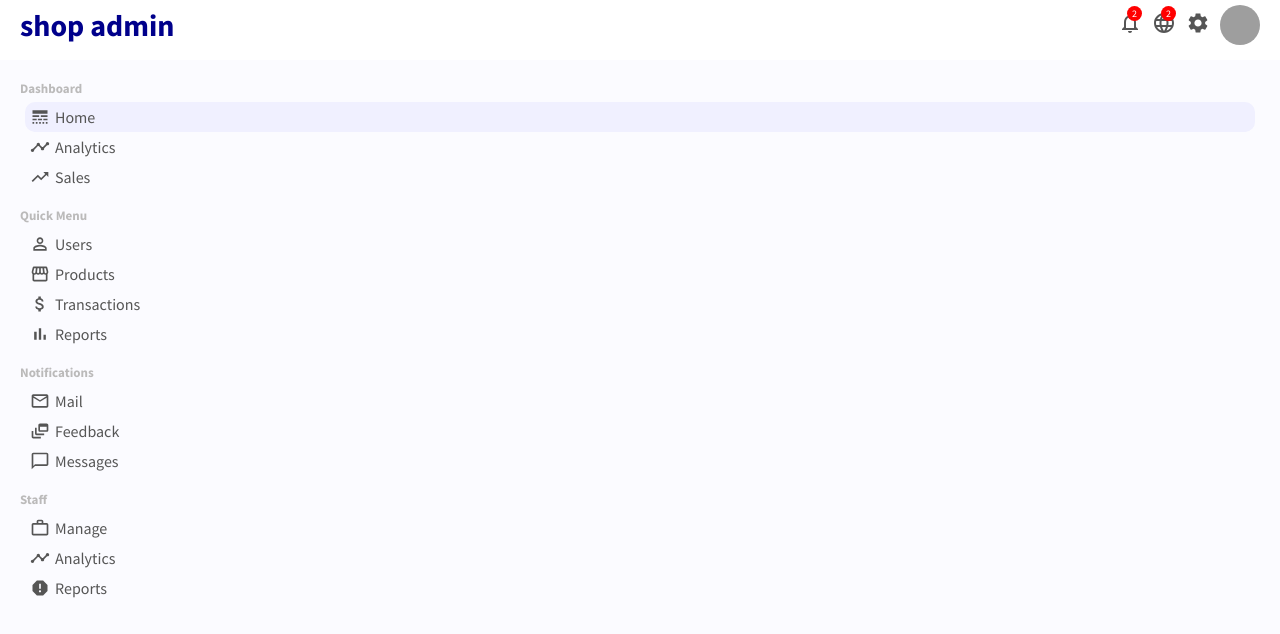
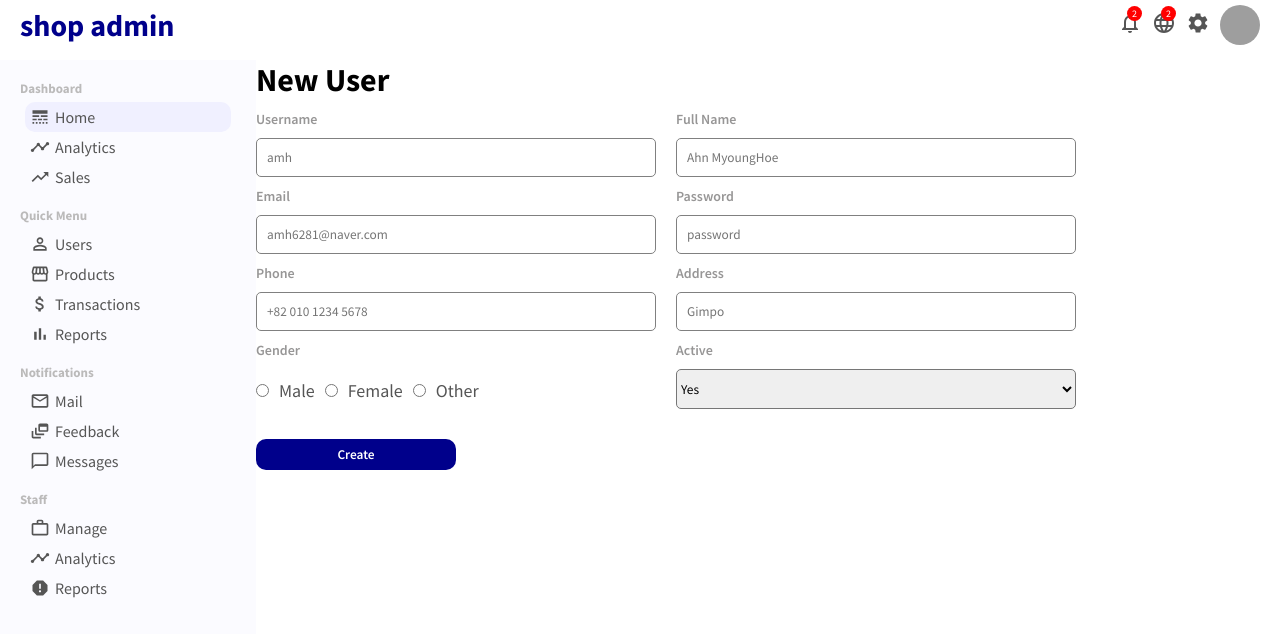
Before and after one commit to amh6281/E-Commerce-App, a React (Create React App) app in the folder admin/: page /newUser in a window 1280 px wide. Shown: the top 634 px of the page. Built offline with nearby package versions, Linux system fonts and the light colour scheme; grey boxes are pictures that could not be loaded.

Commit message:
NewUser 페이지 추가 2022.03.08

```diff
--- a/admin/src/App.css
+++ b/admin/src/App.css
@@ -2,3 +2,8 @@
   display: flex;
   margin-top: 10px;
 }
+
+.link {
+  text-decoration: none;
+  color: inherit;
+}
--- a/admin/src/App.js
+++ b/admin/src/App.js
@@ -5,6 +5,7 @@ import Home from "./pages/home/Home";
 import { BrowserRouter, Routes, Route } from "react-router-dom";
 import UserList from "./pages/userList/UserList";
 import User from "./pages/user/User";
+import NewUser from "./pages/newUser/NewUser";
 
 function App() {
   return (
@@ -16,6 +17,7 @@ function App() {
           <Route path="/" element={<Home />} />
           <Route path="/users" element={<UserList />} />
           <Route path="/user/:userId" element={<User />} />
+          <Route path="/newUser" element={<NewUser />} />
         </Routes>
       </div>
     </BrowserRouter>
--- a/admin/src/components/sidebar/Sidebar.js
+++ b/admin/src/components/sidebar/Sidebar.js
@@ -14,6 +14,7 @@ import {
   WorkOutline,
   Report,
 } from "@material-ui/icons";
+import { Link } from "react-router-dom";
 
 const Sidebar = () => {
   return (
@@ -39,14 +40,18 @@ const Sidebar = () => {
         <div className="sidebarMenu">
           <h3 className="sidebarTitle">Quick Menu</h3>
           <ul className="sidebarList">
+            <Link to="/users" className="link">
               <li className="sidebarListItem">
                 <PermIdentity className="sidebarIcon" />
                 Users
               </li>
+            </Link>
+            <Link to="/products" className="link">
               <li className="sidebarListItem">
                 <Storefront className="sidebarIcon" />
                 Products
               </li>
+            </Link>
             <li className="sidebarListItem">
               <AttachMoney className="sidebarIcon" />
               Transactions
--- /dev/null
+++ b/admin/src/pages/newUser/NewUser.js
@@ -0,0 +1,57 @@
+import React from "react";
+import "./newUser.css";
+
+const NewUser = () => {
+  return (
+    <div className="newUser">
+      <h1 className="newUserTitle">New User</h1>
+      <form className="newUserForm">
+        <div className="newUserItem">
+          <label>Username</label>
+          <input type="text" placeholder="amh" />
+        </div>
+        <div className="newUserItem">
+          <label>Full Name</label>
+          <input type="text" placeholder="Ahn MyoungHoe" />
+        </div>
+        <div className="newUserItem">
+          <label>Email</label>
+          <input type="text" placeholder="amh6281@naver.com" />
+        </div>
+        <div className="newUserItem">
+          <label>Password</label>
+          <input type="password" placeholder="password" />
+        </div>
+        <div className="newUserItem">
+          <label>Phone</label>
+          <input type="text" placeholder="+82 010 1234 5678" />
+        </div>
+        <div className="newUserItem">
+          <label>Address</label>
+          <input type="text" placeholder="Gimpo" />
+        </div>
+        <div className="newUserItem">
+          <label>Gender</label>
+          <div className="newUserGender">
+            <input type="radio" name="gender" id="male" value="male" />
+            <label for="male">Male</label>
+            <input type="radio" name="gender" id="female" value="female" />
+            <label for="female">Female</label>
+            <input type="radio" name="gender" id="other" value="other" />
+            <label for="other">Other</label>
+          </div>
+        </div>
+        <div className="newUserItem">
+          <label>Active</label>
+          <select className="newUserSelect" name="active" id="active">
+            <option value="yes">Yes</option>
+            <option value="no">No</option>
+          </select>
+        </div>
+        <button className="newUserButton">Create</button>
+      </form>
+    </div>
+  );
+};
+
+export default NewUser;
--- /dev/null
+++ b/admin/src/pages/newUser/newUser.css
@@ -0,0 +1,57 @@
+.newUser {
+  flex: 4;
+}
+
+.newUserForm {
+  display: flex;
+  flex-wrap: wrap;
+}
+
+.newUserItem {
+  width: 400px;
+  display: flex;
+  flex-direction: column;
+  margin-top: 10px;
+  margin-right: 20px;
+}
+
+.newUserItem > label {
+  margin-bottom: 10px;
+  font-size: 14px;
+  font-weight: 600;
+  color: rgb(151, 150, 150);
+}
+
+.newUserItem > input {
+  border: 20px;
+  padding: 10px;
+
+  border: 1px solid gray;
+  border-radius: 5px;
+}
+
+.newUserGender > input {
+  margin-top: 15px;
+}
+
+.newUserGender > label {
+  margin: 10px;
+  font-size: 18px;
+  color: #555;
+}
+
+.newUserSelect {
+  height: 40px;
+  border-radius: 5px;
+}
+
+.newUserButton {
+  width: 200px;
+  border: none;
+  background-color: darkblue;
+  color: white;
+  padding: 7px 10px;
+  font-weight: 600;
+  border-radius: 10px;
+  margin-top: 30px;
+}
--- a/admin/src/pages/user/User.js
+++ b/admin/src/pages/user/User.js
@@ -8,13 +8,16 @@ import {
   PhoneAndroid,
   Publish,
 } from "@material-ui/icons";
+import { Link } from "react-router-dom";
 
 const User = () => {
   return (
     <div className="user">
       <div className="userTitleContainer">
         <h1 className="userTitle">Edit User</h1>
-        <button className="userAddButton">Create</button>
+        <Link to="/newUser">
+          <button className="userAddButton">Create</button>
+        </Link>
       </div>
       <div className="userContainer">
         <div className="userShow">
```
Lines whose indentation alone changed are shown as unchanged.
